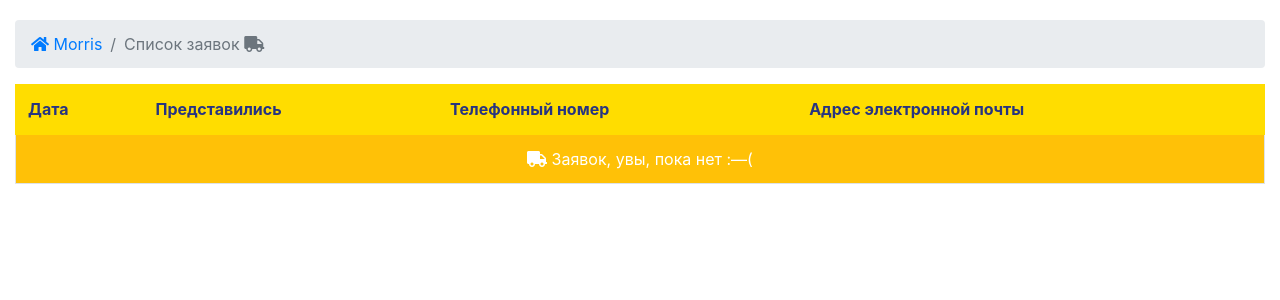
After one commit to FoxMalder/morris, a PHP site: page /resources/orders/index.php in a window 1280 px wide. The commit adds this page. Shown: the top 300 px of the page. Run offline with PHP 8.4, Linux system fonts and the light colour scheme; some libraries are stand-ins or nearby versions.

Commit message:
favicon and orders

```diff
--- a/app/resources/order.php
+++ b/app/resources/order.php
@@ -29,7 +29,7 @@
   mail ($address,$sub,$mes,$headers);
 
   // Записать данные из формы в файл
-  $fo=fopen("_orders.txt", "a");
+  $fo=fopen("orders/_orders.txt", "a");
   fwrite($fo, "
   <tr>
    <td>$time</td>
--- /dev/null
+++ b/app/resources/orders/index.php
@@ -0,0 +1,102 @@
+<!DOCTYPE html>
+<html lang="ru">
+  <head>
+    <meta charset="UTF-8">
+    <meta name="viewport" content="width=device-width, initial-scale=1, shrink-to-fit=no">
+    <title>Сайт «Броникс»: список заявок на вызов агента</title>
+
+    <link sizes="57x57"   href="assets/images/i/apple-icon-57x57.png"   rel="apple-touch-icon" />
+    <link sizes="60x60"   href="assets/images/i/apple-icon-60x60.png"   rel="apple-touch-icon" />
+    <link sizes="72x72"   href="assets/images/i/apple-icon-72x72.png"   rel="apple-touch-icon" />
+    <link sizes="76x76"   href="assets/images/i/apple-icon-76x76.png"   rel="apple-touch-icon" />
+    <link sizes="114x114" href="assets/images/i/apple-icon-114x114.png" rel="apple-touch-icon" />
+    <link sizes="120x120" href="assets/images/i/apple-icon-120x120.png" rel="apple-touch-icon" />
+    <link sizes="144x144" href="assets/images/i/apple-icon-144x144.png" rel="apple-touch-icon" />
+    <link sizes="152x152" href="assets/images/i/apple-icon-152x152.png" rel="apple-touch-icon" />
+    <link sizes="180x180" href="assets/images/i/apple-icon-180x180.png" rel="apple-touch-icon" />
+    <link href="assets/images/i/apple-icon-152x152.png" rel="apple-touch-icon" />
+
+    <link sizes="192x192" href="assets/images/i/favicon-192x192.png" rel="icon" type="image/png" />
+    <link sizes="160x160" href="assets/images/i/favicon-160x160.png" rel="icon" type="image/png" />
+    <link sizes="96x96"   href="assets/images/i/favicon-96x96.png"   rel="icon" type="image/png" />
+    <link sizes="32x32"   href="assets/images/i/favicon-32x32.png"   rel="icon" type="image/png" />
+    <link sizes="16x16"   href="assets/images/i/favicon-16x16.png"   rel="icon" type="image/png" />
+
+    <link rel="shortcut icon" href="assets/images/i/favicon.ico" type="image/x-icon" />
+    <link rel="icon" href="assets/images/i/favicon.ico" type="image/x-icon" />
+
+    <meta name="msapplication-square70x70logo" content="assets/images/i/smalltile.png" />
+    <meta name="msapplication-square150x150logo" content="assets/images/i/mediumtile.png" />
+    <meta name="msapplication-wide310x150logo" content="assets/images/i/widetile.png" />
+    <meta name="msapplication-square310x310logo" content="assets/images/i/largetile.png" />
+
+    <meta name="theme-color" content="#1D1D1D" />
+
+    <meta name="apple-mobile-web-app-capable" content="yes" />
+    <meta name="apple-mobile-web-app-status-bar-style" content="black-translucent" />
+
+    <meta name="application-name" content="" />
+    <meta name="msapplication-tooltip" content="" />
+    <meta name="msapplication-TileColor" content="#1D1D1D" />
+    <meta name="msapplication-starturl" content="" />
+    <meta name="msapplication-tap-highlight" content="no" />
+    <meta name="msapplication-TileImage" content="assets/images/i/ms-icon-144x144.png" />
+
+
+    <link rel="manifest" href="/manifest.json"/>
+    <meta name="msapplication-config" content="/browserconfig.xml" />
+    <link href='https://fonts.googleapis.com/css?family=PT+Sans:400,400italic,700,700italic&subset=latin,cyrillic-ext' rel='stylesheet' type='text/css'>
+    <link rel="stylesheet" href="https://stackpath.bootstrapcdn.com/bootstrap/4.1.3/css/bootstrap.min.css" integrity="sha384-MCw98/SFnGE8fJT3GXwEOngsV7Zt27NXFoaoApmYm81iuXoPkFOJwJ8ERdknLPMO" crossorigin="anonymous">
+    <link rel="stylesheet" href="https://use.fontawesome.com/releases/v5.3.1/css/all.css" integrity="sha384-mzrmE5qonljUremFsqc01SB46JvROS7bZs3IO2EmfFsd15uHvIt+Y8vEf7N7fWAU" crossorigin="anonymous">
+    <style type="text/css">
+      .main {
+        padding: 20px 0;
+      }
+      .table .thead-dark th {
+        background-color: #FFDD00;
+        border-color: #FFDD00;
+        color: #273481;
+      }
+      .is-empty td {
+        text-align: center;
+        color: #ffffff;
+      }
+    </style>
+  </head>
+  <body class="main">
+
+    <div class="container-fluid">
+
+      <nav aria-label="breadcrumb">
+        <ol class="breadcrumb">
+          <li class="breadcrumb-item"><a href="/"><i class="fas fa-home"></i> Morris</a></li>
+          <li class="breadcrumb-item active" aria-current="page">Список заявок <i class="fa fa-truck" aria-hidden="true"></i></li>
+        </ol>
+      </nav>
+
+      <div class="table-responsive">
+        <table cellspacing="0" border="0" width="100%" class="table table-bordered table-hover">
+          <thead class="thead-dark">
+          <tr>
+            <th scope="col">Дата</th>
+            <th scope="col">Представились</th>
+            <th scope="col">Телефонный номер</th>
+            <th scope="col">Адрес электронной почты</th>
+          </tr>
+          </thead>
+          <tbody>
+            <?
+              $fileorder = '_dataforms.txt';
+              if ( file_exists($fileorder) ) {
+                include("_orders.txt");
+              } else {
+                echo '<tr class="bg-warning is-empty"><td colspan="9"><i class="fa fa-truck" aria-hidden="true"></i> Заявок, увы, пока нет :—(</td></tr>';
+              }
+            ?>
+          </tbody>
+        </table>
+      </div>
+
+    </div>
+  </body>
+</html>
--- a/app/templates/layouts/layout.html
+++ b/app/templates/layouts/layout.html
@@ -25,11 +25,6 @@
     <link rel="manifest" href="/manifest.json"/>
     <meta name="msapplication-config" content="/browserconfig.xml" />
 
-  {#
-    <meta name="yandex-tableau-widget" content="logo=http://sitename.tld/assets/images/i/logo.png, color=#ffffff" />
-    {% include "layouts/social.html" %}
-  #}
-
     <link href="assets/styles/style.css" rel="stylesheet" />
 
     <script>document.documentElement.className = document.documentElement.className.replace(/(\s|^)no-js(\s|$)/, '$1js$2');</script>
```
Also changed, not shown: app/templates/layouts/social.html (deleted, +0 -23 lines), app/images/i/apple-icon-114x114.png (added), app/images/i/apple-icon-144x144.png (added), app/images/i/apple-icon-57x57.png (added), app/images/i/apple-icon-72x72.png (added), app/images/i/favicon-16x16.png (added), app/images/i/favicon-192x192.png (added), app/images/i/favicon-32x32.png (added), app/images/i/favicon.ico (added), app/images/i/favicon.png (added), 1 other file.
